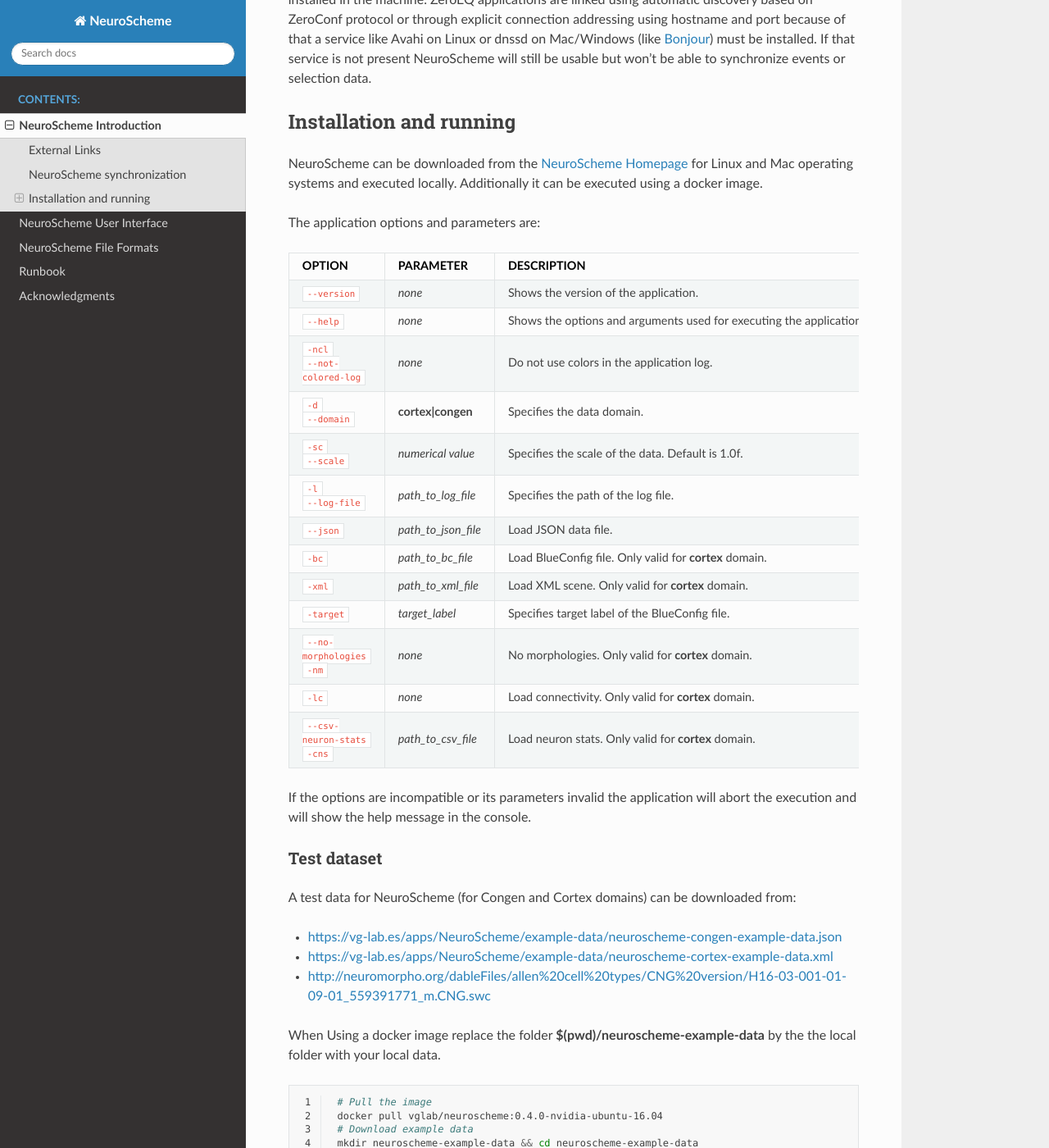
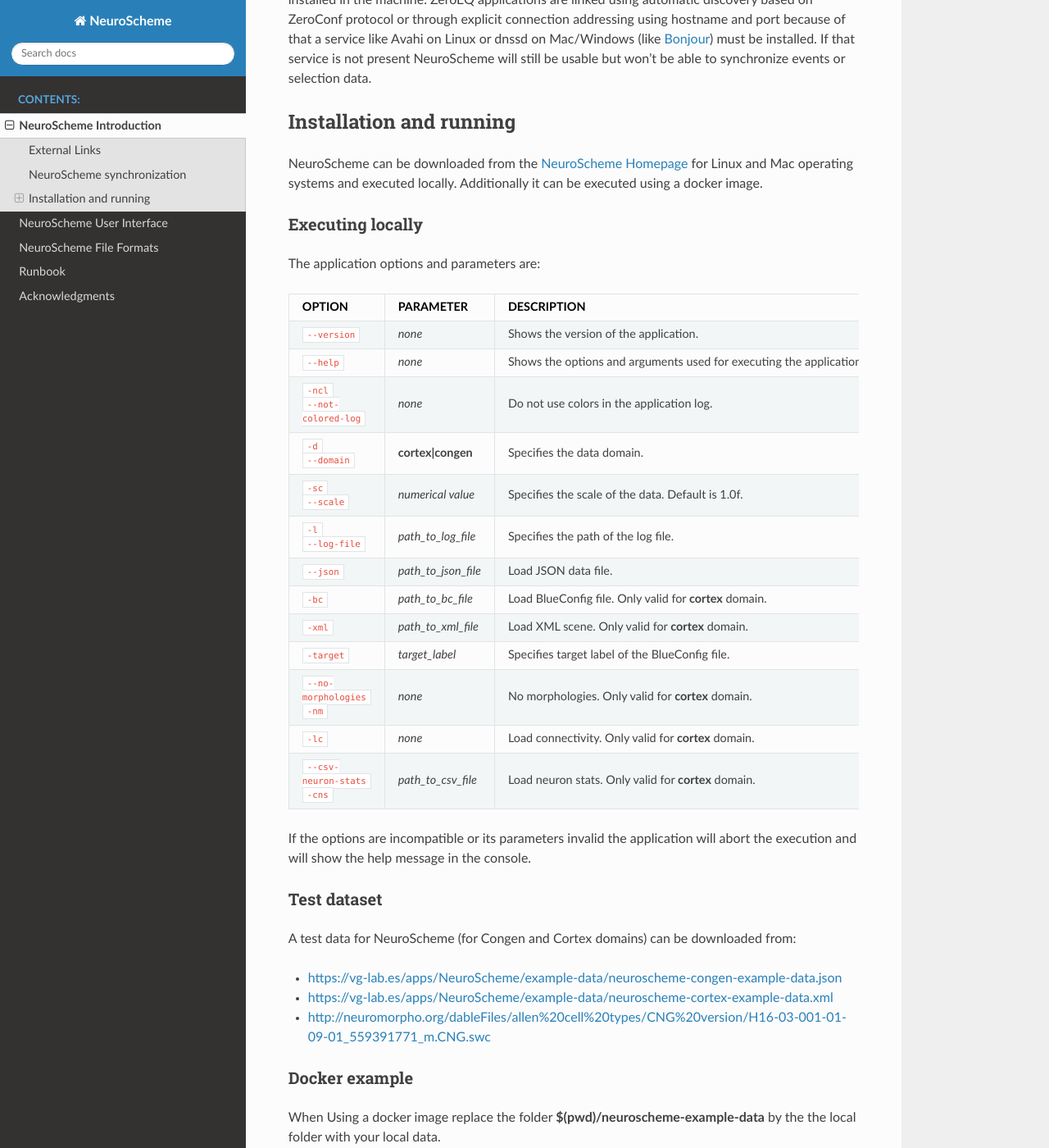
Before and after one commit to vg-lab/NeuroSchemeDocs, a Sphinx documentation site: the page built from source/01-Introduction.rst, in a window 1280 px wide and 1400 px high, scrolled down 745 px. Shown: the whole window at 82% size. Built offline with Sphinx 7.4.7 and the Read the Docs theme 2.0.0, drawn with Linux system fonts in a browser that asks for light colours.

Commit message:
Minor changes in the introduction.

```diff
--- a/source/01-Introduction.rst
+++ b/source/01-Introduction.rst
@@ -28,6 +28,10 @@
 ------------------------
 
 NeuroScheme can be downloaded from the `NeuroScheme Homepage`_ for Linux and Mac operating systems and executed locally. Additionally it can be executed using a docker image.
+
+^^^^^^^^^^^^^^^^^
+Executing locally
+^^^^^^^^^^^^^^^^^
 
 The application options and parameters are:
 
@@ -90,11 +94,15 @@
 * https://vg-lab.es/apps/NeuroScheme/example-data/neuroscheme-cortex-example-data.xml
 * http://neuromorpho.org/dableFiles/allen%20cell%20types/CNG%20version/H16-03-001-01-09-01_559391771_m.CNG.swc
 
+^^^^^^^^^^^^^^
+Docker example
+^^^^^^^^^^^^^^
+
 When Using a docker image replace the folder **$(pwd)/neuroscheme-example-data** by the the local folder with your local data.
 
 .. code-block:: bash
   :linenos:
-  :emphasize-lines: 9,11
+  :emphasize-lines: 10,12
 
    # Pull the image
    docker pull vglab/neuroscheme:0.4.0-nvidia-ubuntu-16.04
```
Also changed, not shown: other parts of source/01-Introduction.rst (+1 -0 lines).
